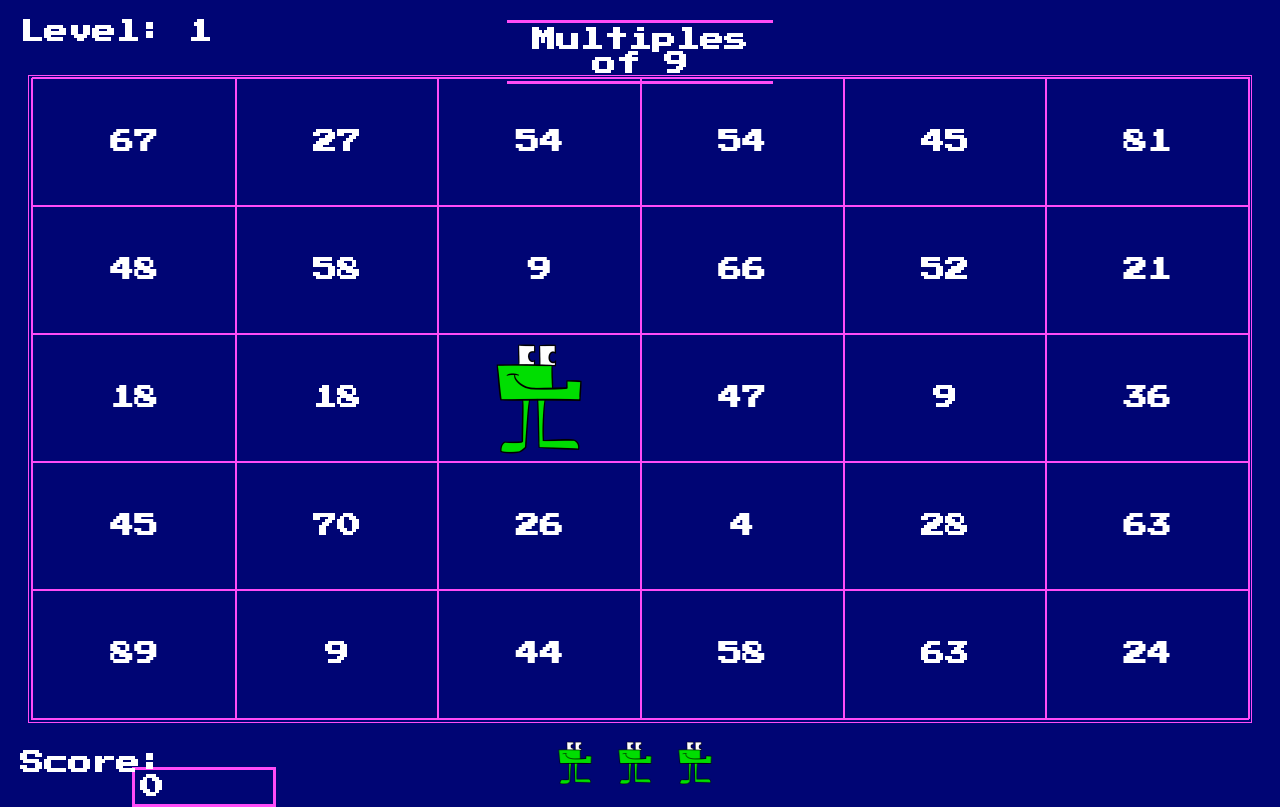
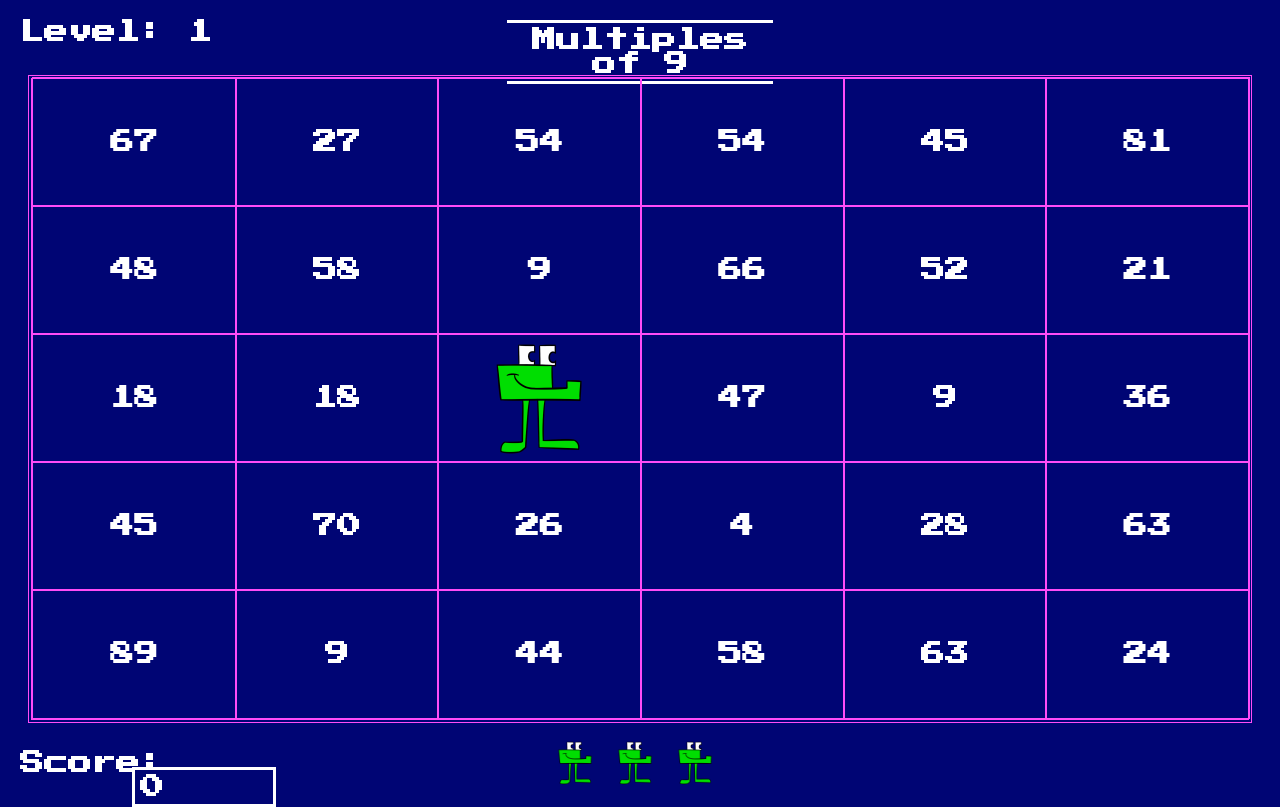
Before and after one commit to msaperst/number-munchers, a React (Create React App) app: page / in a window 1280 px wide. Built offline with nearby package versions, Linux system fonts and the light colour scheme.

Commit message:
Cleaning up coloring

```diff
--- a/src/components/game/Game.css
+++ b/src/components/game/Game.css
@@ -16,8 +16,8 @@
 }
 
 .title {
-    border-bottom: 3px solid #ff4cf7;
-    border-top: 3px solid #ff4cf7;
+    border-bottom: 3px solid white;
+    border-top: 3px solid white;
 }
 
 .lives {
@@ -42,7 +42,7 @@
 }
 
 .points {
-    border: 3px solid #ff4cf7;
+    border: 3px solid white;
     padding: 5px;
     width: 50%;
     float: right;
```
